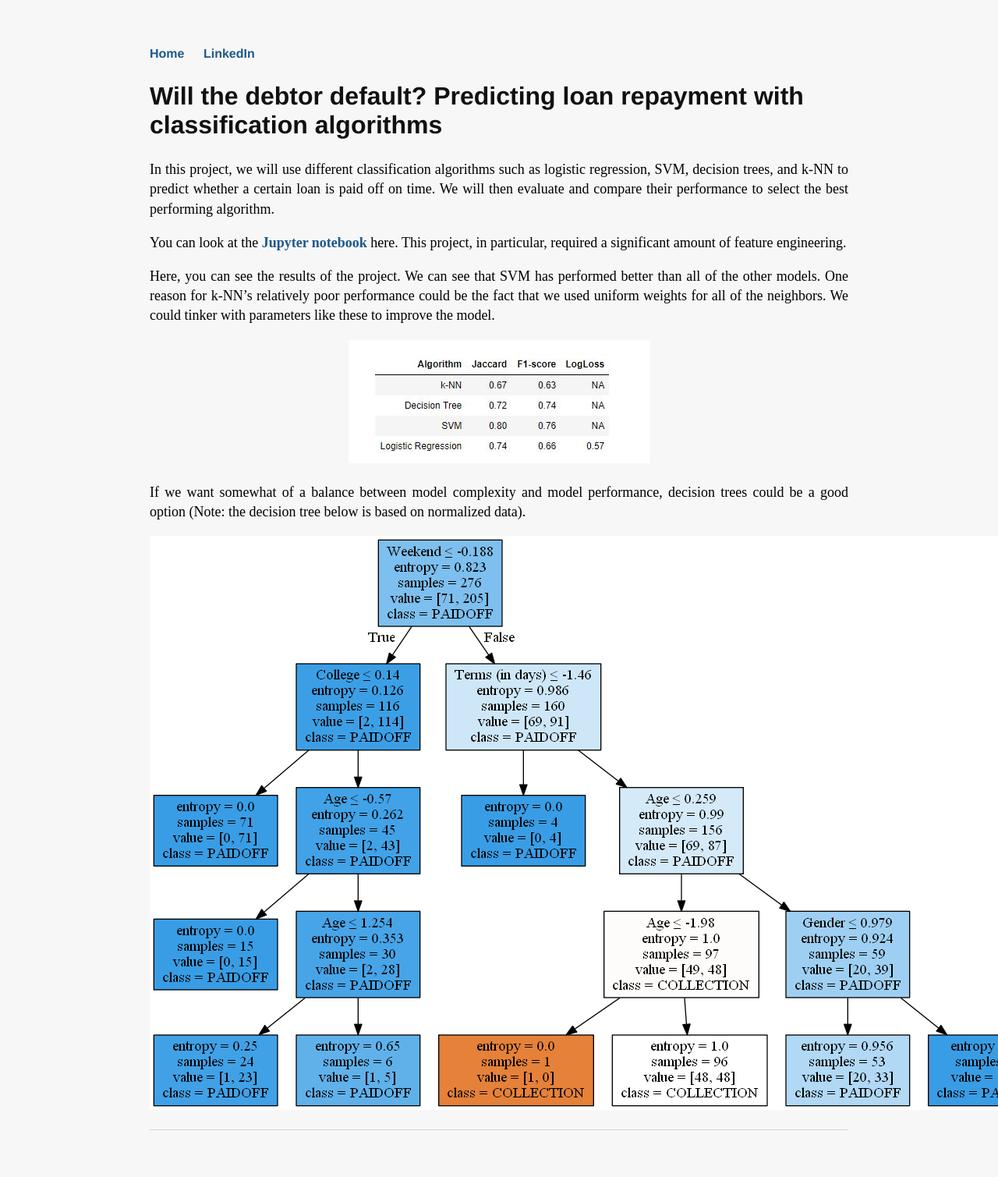
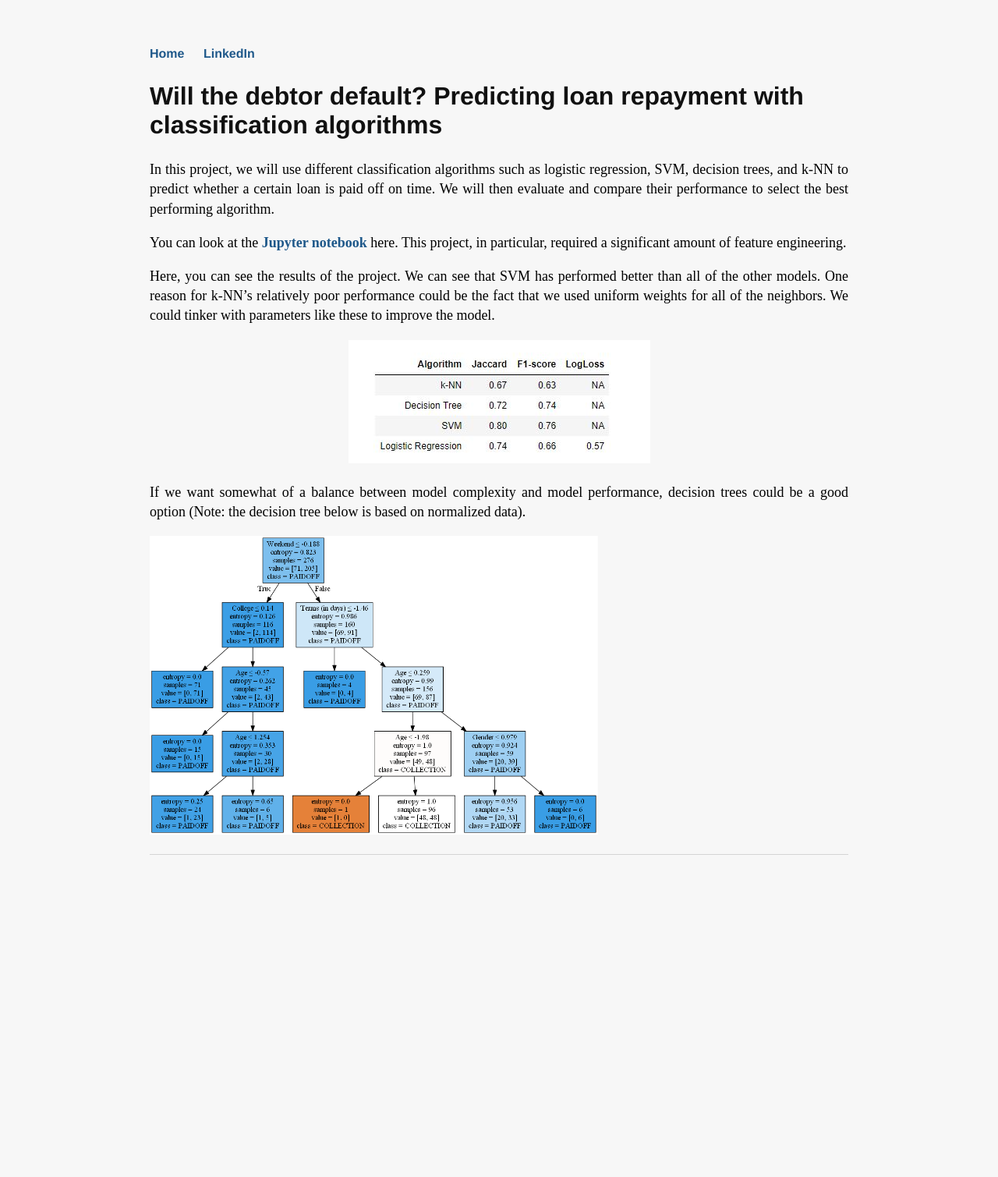
Before and after one commit to h2kh/h2kh.github.io, a Jekyll site: the page built from _posts/2019-06-07-loan-classification.md, in a window 1280 px wide. Shown: the whole page at 78% size. Built offline with Jekyll 4.4.1, drawn with Linux system fonts in a browser that asks for light colours; after the commit the page ends 1156 px from its top, so only the background shows below that.

Commit message:
Update 2019-06-07-loan-classification.md

```diff
--- a/_posts/2019-06-07-loan-classification.md
+++ b/_posts/2019-06-07-loan-classification.md
@@ -16,6 +16,5 @@ Here, you can see the results of the project. We can see that SVM has performed
 
 If we want somewhat of a balance between model complexity and model performance, decision trees could be a good option (Note: the decision tree below is based on normalized data).
 
-{:refdef: style="text-align: center;"}
-![Dashboard snapshot]({{ site.baseimg }}/assets/dectree.png)
-{: refdef}
+
+![Decision tree](/assets/dectree.png){:height="383px" width="575px"}
```
